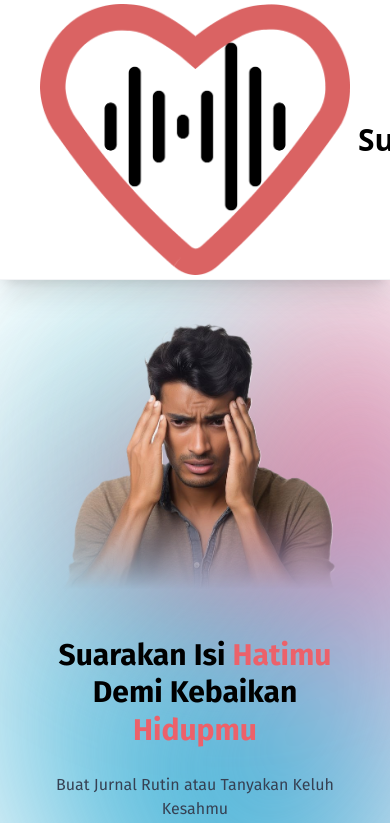
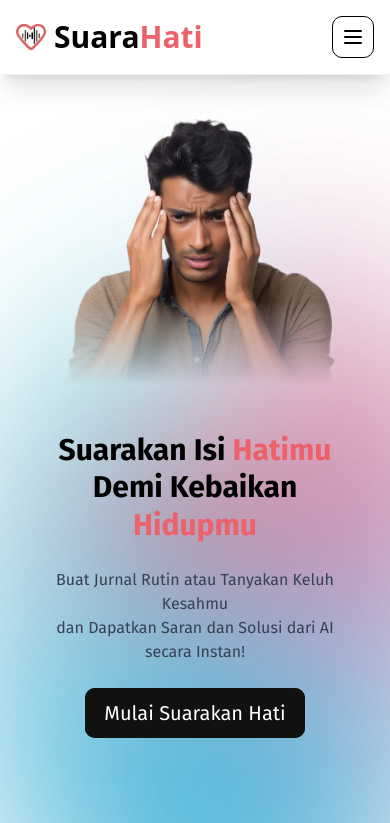
Before and after one commit to AdrianRamadhan27/ibm-project, a Next.js app: page / in a window 390 px wide. Shown: the top 823 px of the page. Built offline with nearby package versions, Linux system fonts and the light colour scheme.

Commit message:
feat: Add mobile navbar

```diff
--- a/package.json
+++ b/package.json
@@ -14,6 +14,7 @@
     "aos": "^2.3.4",
     "class-variance-authority": "^0.7.1",
     "clsx": "^2.1.1",
+    "framer-motion": "^12.23.9",
     "lucide-react": "^0.525.0",
     "next": "15.4.3",
     "react": "19.1.0",
--- a/src/app/globals.css
+++ b/src/app/globals.css
@@ -264,6 +264,17 @@ body::after {
   }
 }
 
+.btn-style2 {
+  border-color: black;
+  color: black;
+  transition: all 0.5s;
+  &:hover {
+    box-shadow: inset 0 0 0 2em #cb5959;
+    border-color: #cb5959;
+    color: #fff;
+  }
+}
+
 .glow-on-hover {
     width: 220px;
     height: 50px;
--- a/src/components/ui/header.tsx
+++ b/src/components/ui/header.tsx
@@ -1,18 +1,28 @@
-import {  LogIn } from "lucide-react"
-import Image from "next/image"
-import Link from "next/link"
+"use client";
+import { useState } from "react";
+import { Menu, LogIn, X } from "lucide-react";
+import Image from "next/image";
+import Link from "next/link";
+import { motion, AnimatePresence } from "framer-motion"; // Optional: for smooth animation
 
 export default function Header() {
-    return (
-      <header className="flex items-center justify-between px-10 py-1 bg-white border-b border-gray-100 sticky top-0 z-50 shadow-xl">
+  const [menuOpen, setMenuOpen] = useState(false);
+
+  const toggleMenu = () => setMenuOpen(!menuOpen);
+
+  return (
+    <header className="relative z-50 bg-white border-b border-gray-100 shadow-xl sticky top-0">
+      <div className="flex items-center justify-between px-4 lg:px-10 py-4 lg:py-1">
         <Link className="flex items-center gap-2" href="/">
-          <Image src="/Logo.png" alt="SuaraHati Logo" width={30} height={30} className="w-full h-auto" />
+          <Image src="/Logo.png" alt="SuaraHati Logo" width={30} height={30} />
           <span className="text-3xl lg:text-4xl font-bold text-black">
             Suara<span className="text-[#ec616a]">Hati</span>
           </span>
         </Link>
+
+        {/* Desktop Nav */}
         <nav className="hidden md:flex items-center gap-8 text-xl">
-          <Link href="#" className="text-gray-700 font-bold hover-underline">
+          <Link href="/" className="text-gray-700 font-bold hover-underline">
             Home
           </Link>
           <Link href="/journal" className="text-gray-700 font-bold hover-underline">
@@ -22,13 +32,50 @@ export default function Header() {
             Konsultasi
           </Link>
           <div className="btn-style1 rounded-xl p-2 border-2 font-bold flex items-center gap-2">
-            <Link href="/auth" className=" ">
+            <Link href="/auth">Masuk</Link>
+            <LogIn className="w-3 h-3" />
+          </div>
+        </nav>
+
+        {/* Mobile Menu Toggle */}
+        <button
+          onClick={toggleMenu}
+          className="md:hidden p-2 rounded-lg border border-gray-300 btn-style2"
+          aria-label="Menu"
+        >
+          {menuOpen ? <X /> : <Menu />}
+        </button>
+      </div>
+
+      {/* Mobile Dropdown Menu */}
+      <AnimatePresence>
+        {menuOpen && (
+          <motion.nav
+            initial={{ opacity: 0, y: -10 }}
+            animate={{ opacity: 1, y: 0 }}
+            exit={{ opacity: 0, y: -10 }}
+            className="md:hidden flex flex-col px-4 pt-2 pb-4 bg-white shadow-lg border-t border-gray-100"
+          >
+            <Link href="/" className="py-2 text-gray-700 font-bold border-b" onClick={toggleMenu}>
+              Home
+            </Link>
+            <Link href="/journal" className="py-2 text-gray-700 font-bold border-b" onClick={toggleMenu}>
+              Jurnal
+            </Link>
+            <Link href="#" className="py-2 text-gray-700 font-bold border-b" onClick={toggleMenu}>
+              Konsultasi
+            </Link>
+            <Link
+              href="/auth"
+              className="mt-2 btn-style1 rounded-xl p-2 border-2 font-bold flex items-center gap-2 w-fit"
+              onClick={toggleMenu}
+            >
               Masuk
+              <LogIn className="w-3 h-3" />
             </Link>
-            <LogIn className="w-3 h-3"/>
-          </div>
-
-        </nav>
-      </header>
-    )
+          </motion.nav>
+        )}
+      </AnimatePresence>
+    </header>
+  );
 }
```
Also changed, not shown: 1 other file (tests, documents, lock files or other folders).
